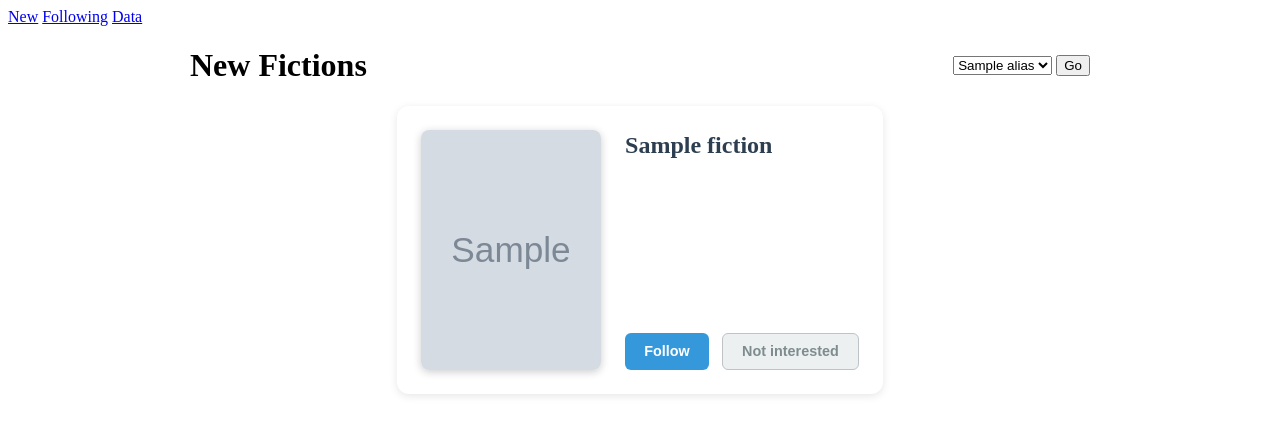
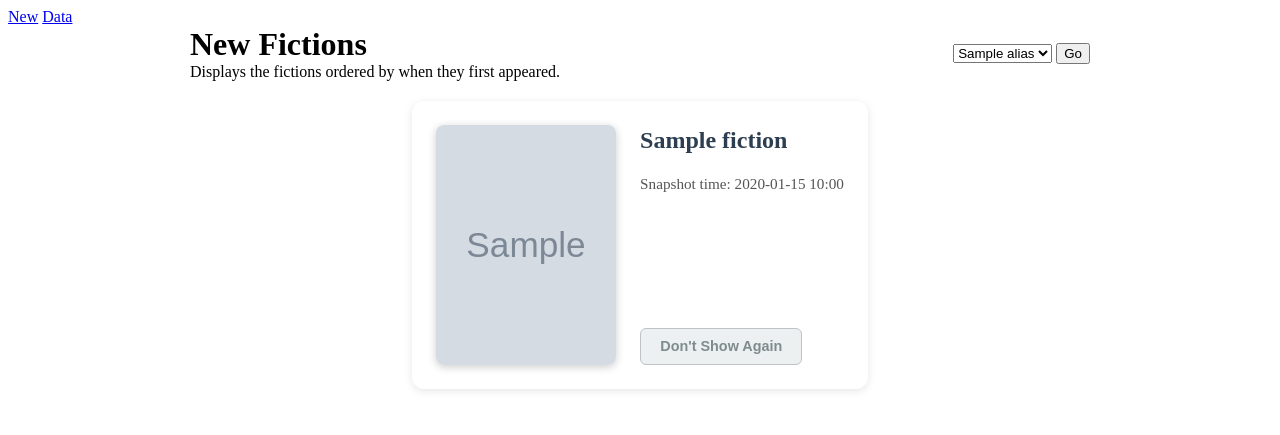
Before and after one commit to LokiLin14/royal-road-monitor, a Flask app: template templates/homepage.html in a window 1280 px wide. Shown: the top 435 px of the page. Run offline with Flask 3, Linux system fonts and the light colour scheme; the template is opened without the code that fills it: most values are stand-ins (such as "Sample title", 1, 10 or a date in 2020); grey boxes marked "Sample" are stand-in pictures.

Commit message:
Feature: Change to display fictions in order of first appearance and only allow marking as dont show (removed follow feature)

```diff
--- a/app.py
+++ b/app.py
@@ -5,8 +5,8 @@ from flask import Flask, render_template, redirect, url_for, request, make_respo
 from wtforms import Form, BooleanField, StringField, validators
 
 from database import db_session, init_db
-from database.queries import unviewed_fictions, followed_fictions, watched_urls
-from royalroad.models import ViewedFiction, WatchedURL
+from database.queries import unviewed_fictions, followed_fictions, watched_urls, new_fictions
+from royalroad.models import ViewedFiction, WatchedURL, NotInterestedInFiction
 from royalroad.scraper import snapshot_url
 
 logging.basicConfig(
@@ -19,7 +19,7 @@ init_db()
 app = Flask(__name__)
 
 # Pages for viewing fictions
-number_of_entries_per_page = 50
+number_of_entries_per_page = 60
 
 @app.route("/")
 def new():
@@ -29,7 +29,7 @@ def new():
     else:
         default_url = from_urls[0].url
     page_url = request.args.get('url', default_url)
-    fictions = unviewed_fictions(number_of_entries_per_page, from_url=page_url)
+    fictions = new_fictions(number_of_entries_per_page, from_url=page_url)
     return render_template('homepage.html', fictions=fictions, from_urls=from_urls)
 
 @app.route("/watched")
@@ -40,14 +40,6 @@ def watched():
 def data():
     return render_template('data.html', watched_urls=watched_urls())
 
-@app.route("/fetch_data", methods=['POST'])
-def fetch_data():
-    print("Fetching data requested")
-    snapshots = snapshot_url('https://www.royalroad.com/fictions/rising-stars')
-    for snapshot in snapshots:
-        db_session.add(snapshot)
-    db_session.commit()
-    return redirect(url_for('data'))
 
 class WatchedURLForm(Form):
     url = StringField('url', validators=[validators.DataRequired()])
@@ -79,6 +71,7 @@ def update_watched_url():
         app.logger.info(f"Fetching fiction page requested, url={form.url.data}")
         snapshots = snapshot_url(form.url.data)
         for snapshot in snapshots:
+            app.logger.debug(f"Snapshot {snapshot}")
             db_session.add(snapshot)
         db_session.commit()
     return redirect(url_for('data'))
@@ -99,15 +92,27 @@ class ViewFictionForm(Form):
     interested = BooleanField('INTERESTED')
 
 @app.route("/view", methods=['POST'])
-def view():
+def view_fiction():
     form = ViewFictionForm(request.form)
     if not form.validate():
         return make_response({'message': form.errors}, 400)
-    print(form.interested.data)
     db_session.add(ViewedFiction(url=form.url.data, marked_time=datetime.now(), interested=form.interested.data))
     db_session.commit()
     return make_response({'message': f'Marked fiction as viewed, interested={form.interested.data}'}, 200)
 
+class DontShowFictionForm(Form):
+    url = StringField('URL', validators=[validators.DataRequired(), validators.Length(max=200)])
+
+@app.route('/api/dont_show_again', methods=['POST'])
+def dont_show_again():
+    form = DontShowFictionForm(request.form)
+    if not form.validate():
+        return make_response({'message': form.errors}, 400)
+    app.logger.info(f'Marking fiction as dont show again, url={form.url.data}')
+    db_session.add(NotInterestedInFiction(url=form.url.data, marked_time=datetime.now()))
+    db_session.commit()
+    return make_response({'message': f'Marked fiction as dont show'}, 200)
+
 @app.teardown_appcontext
 def shutdown_session(exception=None):
     db_session.remove()
--- a/static/fiction-buttons.js
+++ b/static/fiction-buttons.js
@@ -1,5 +1,6 @@
 // Hack, ideally i want to use url_for('view')
 const view_url_endpoint = '/view'
+const dont_show_url_endpoint = '/api/dont_show_again'
 
 async function view_fiction(fiction_url, interested) {
     try {
@@ -7,6 +8,25 @@ async function view_fiction(fiction_url, interested) {
         form_data.append('url', fiction_url);
         form_data.append('interested', interested);
         const response = await fetch(view_url_endpoint, {
+            method: 'POST',
+            body: form_data
+        });
+        if (!response.ok) {
+            const resp_data = await response.json()
+            console.log('Request failed:', resp_data.message);
+        }
+        return response.ok;
+    } catch (error) {
+        console.error('Request failed:', error);
+        return false;
+    }
+}
+
+async function mark_dont_show_fiction(fiction_url) {
+    try {
+        const form_data = new FormData();
+        form_data.append('url', fiction_url);
+        const response = await fetch(dont_show_url_endpoint, {
             method: 'POST',
             body: form_data
         });
@@ -46,3 +66,16 @@ discardButtons.forEach(button => {
         }
     });
 });
+
+// Add event listeners to mark fictions as dont show again
+const dontShowButtons = document.querySelectorAll('.dont-show-fiction');
+dontShowButtons.forEach(button => {
+    button.addEventListener('click', async function() {
+        const fictionItem = this.closest('.fiction-list-item');
+        const link = fictionItem.querySelector('a').href;
+        const success = await mark_dont_show_fiction(link);
+        if (success) {
+            fictionItem.style.display = 'None';
+        }
+    });
+});
--- a/static/fiction-card.css
+++ b/static/fiction-card.css
@@ -1,10 +1,14 @@
 .fiction-display-heading {
-    margin: 0 auto;
+    margin: 0 auto 20px auto;
     max-width: 900px;
     display: flex;
     flex-direction: row;
     justify-content: space-between;
     align-items: center;
+
+    h1, p {
+        margin: 0;
+    }
 }
 
 .fiction-list {
@@ -81,7 +85,8 @@
 
 /* Button styling */
 .follow-fiction,
-.discard-fiction {
+.discard-fiction,
+.dont-show-fiction {
     padding: 0.6rem 1.2rem;
     border: none;
     border-radius: 6px;
@@ -101,13 +106,15 @@
     transform: translateY(-1px);
 }
 
-.discard-fiction {
+.discard-fiction,
+.dont-show-fiction {
     background: #ecf0f1;
     color: #7f8c8d;
     border: 1px solid #bdc3c7;
 }
 
-.discard-fiction:hover {
+.discard-fiction:hover,
+.dont-show-fiction:hover {
     background: #d5dbdb;
     color: #34495e;
 }
--- a/static/watched-urls.css
+++ b/static/watched-urls.css
@@ -1,3 +1,12 @@
+.watched-header-div {
+    max-width: 800px;
+    margin: 0 auto;
+
+    h1 {
+        margin: 0;
+    }
+}
+
 .watched-pages-div {
     max-width: 800px;
     margin: 0 auto;
--- a/templates/base.html
+++ b/templates/base.html
@@ -10,7 +10,7 @@
 <body>
     <div class="navbar">
         <a href="{{ url_for('new') }}">New</a>
-        <a href="{{ url_for('watched') }}">Following</a>
+{#        <a href="{{ url_for('watched') }}">Following</a>#}
         <a href="{{ url_for('data') }}">Data</a>
     </div>
 
--- a/templates/data.html
+++ b/templates/data.html
@@ -25,7 +25,9 @@
 {% endmacro %}
 
 {% block body %}
-    <h1> Data Collection </h1>
+    <div class="watched-header-div">
+        <h1> Data Collection </h1>
+    </div>
 
     <div class="watched-pages-div">
         {% for watched_url in watched_urls %}
--- a/templates/homepage.html
+++ b/templates/homepage.html
@@ -7,7 +7,10 @@
 
 {% block body %}
     <div class="fiction-display-heading">
-        <h1>New Fictions</h1>
+        <div>
+            <h1>New Fictions</h1>
+            <p>Displays the fictions ordered by when they first appeared.</p>
+        </div>
 
         <form action="{{ url_for('new') }}" method="get">
             <label for="url"></label>
@@ -23,6 +26,6 @@
         </form>
     </div>
 
-    {{ display_fictions(fictions, display_follow=true, display_not_interested=true) }}
+    {{ display_fictions(fictions, display_follow=false, display_not_interested=false, display_dont_show=true) }}
 
 {% endblock %}
--- a/templates/macros/fiction_render.html
+++ b/templates/macros/fiction_render.html
@@ -1,4 +1,4 @@
-{% macro display_fiction(fiction, display_follow=false, display_not_interested=false) %}
+{% macro display_fiction(fiction, display_follow=false, display_not_interested=false, display_dont_show=false) %}
 <div class="fiction-list-item">
     <img src="{{ fiction.cover_url }}" alt="fiction cover image">
 
@@ -6,6 +6,8 @@
         <a href="{{ fiction.url }}">
             <h2>{{ fiction.title }}</h2>
         </a>
+
+        <p>Snapshot time: {{ fiction.snapshot_time.strftime("%Y-%m-%d %H:%M") }}</p>
 
         {% for paragraph in fiction.description_paragraphs() %}
             <p>{{ paragraph }}</p>
@@ -18,15 +20,18 @@
             {% if display_not_interested %}
                 <button class="discard-fiction">Not interested</button>
             {% endif %}
+            {% if display_dont_show %}
+                <button class="dont-show-fiction">Don't Show Again</button>
+            {% endif %}
         </div>
     </div>
 </div>
 {% endmacro %}
 
-{% macro display_fictions(fictions, display_follow=false, display_not_interested=false) %}
+{% macro display_fictions(fictions, display_follow=false, display_not_interested=false, display_dont_show=false) %}
     <div class="fiction-list">
     {% for fiction in fictions %}
-        {{ display_fiction(fiction, display_follow, display_not_interested) }}
+        {{ display_fiction(fiction, display_follow, display_not_interested, display_dont_show) }}
     {% endfor %}
     </div>
     <script src="{{ url_for('static', filename='fiction-buttons.js') }}"></script>
```
Also changed, not shown: database/queries.py (+64 -11 lines), royalroad/models.py (+12 -1 lines).
